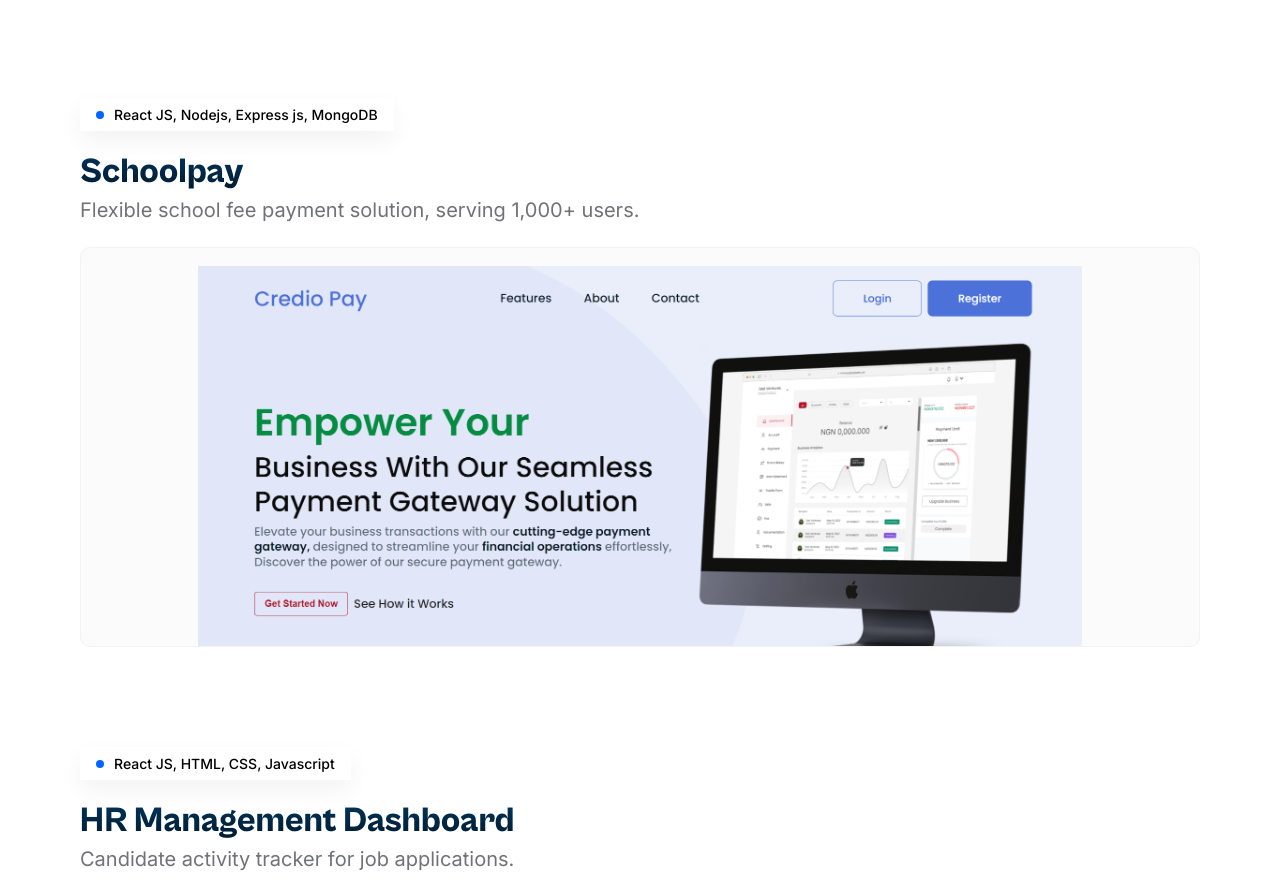
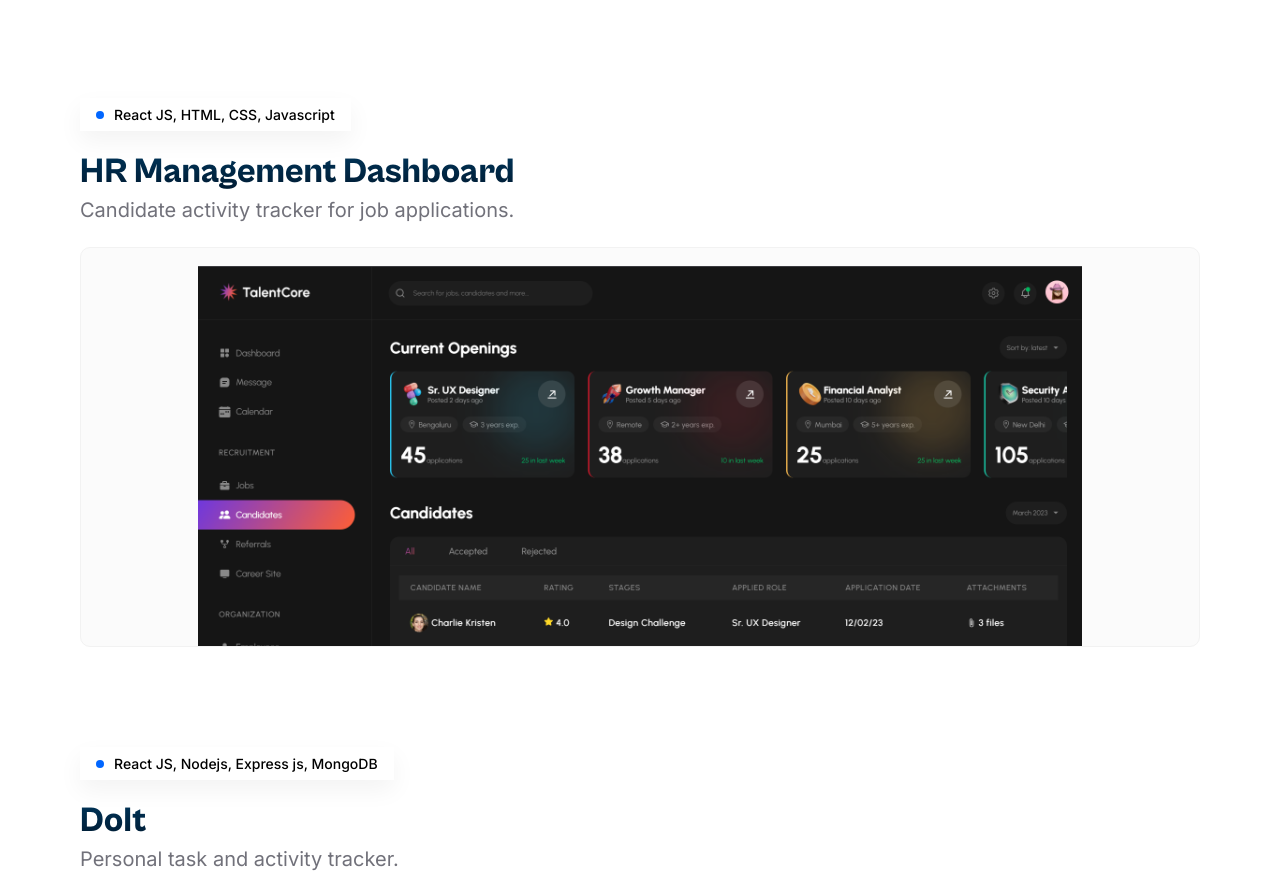
Before and after one commit to Samwell10/New-Portfolio, a plain HTML site: page index.html in a window 1280 px wide. Shown: the part 2743-3638 px from the top of the page. Drawn offline with Linux system fonts and the light colour scheme; a web font is replaced by a local one.

Commit message:
Remove Schoolpay project details from index.html
Removed details of the Schoolpay project and its image.

```diff
--- a/index.html
+++ b/index.html
@@ -131,23 +131,7 @@
                         </div>
                     </a>
                 </div>
-                <div class="project1">
-                    <div class="projectabout">
-                        <div class="projectabout-inner">
-                            <div class="device">
-                                <div class="circle"></div>
-                                <p>React JS, Nodejs, Express js, MongoDB</p>
-                            </div>
-                            <a target="_blank" href="https://crediopay.com/"><p class="project-topic">Schoolpay</p></a>
-                            <p class="project-context">Flexible school fee payment solution, serving 1,000+ users.</p>
-                        </div>
-                    </div>
-                    <a target="_blank" href="https://crediopay.com/">
-                        <div class="projectimage">
-                            <img src="./images/crediopau.PNG">
-                        </div>
-                    </a>
-                </div>
+
                 <div class="project1">
                     <div class="projectabout">
                         <div class="projectabout-inner">
```
